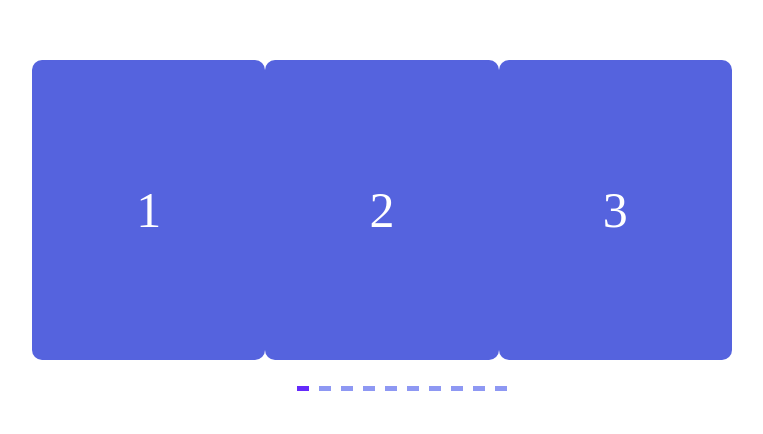
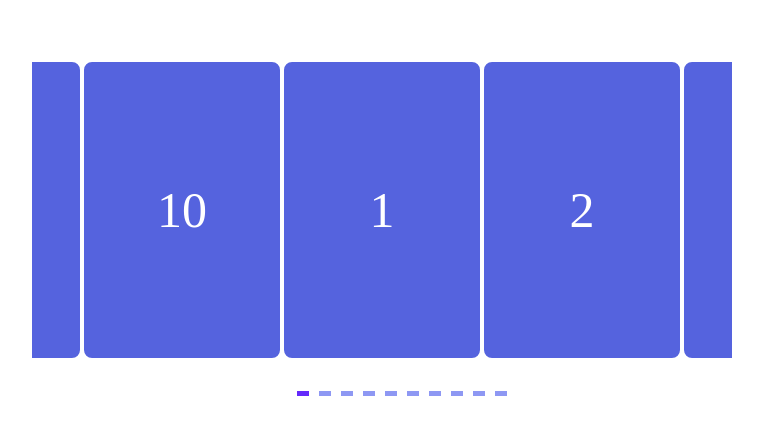
Before and after one commit to marzuq-adebayo-dev/Vue-Carousel, a Vue app: page / in a window 1280 px wide. Shown: the part 172-606 px from the top of the page, without its empty margins (258-1021 px from the left). Built offline with nearby package versions, Linux system fonts and the light colour scheme; the HTML template or start-up script is replaced by a standard one.

Commit message:
feat: enhancments

```diff
--- a/src/App.vue
+++ b/src/App.vue
@@ -1,6 +1,8 @@
 <template>
   <div id="app">
-    <carousel :settings="{ itemsToShow: 3 }">
+    <carousel
+      :settings="{ itemsToShow: 3.5, mode: 'center', wrapAround: true }"
+    >
       <template #slides>
         <slide v-for="n in 10" :key="n" :order="n">
           {{ n }}
@@ -14,7 +16,7 @@
   </div>
 </template>
 
-<script lang="ts">
+<script>
 import { defineComponent } from 'vue';
 
 import Carousel from './components/Carousel.vue';
@@ -50,5 +52,6 @@ body {
   background: #5563de;
   color: #ffffff;
   font-size: 50px;
+  border: 2px solid #ffffff;
 }
 </style>
--- a/src/components/Carousel.vue
+++ b/src/components/Carousel.vue
@@ -1,6 +1,11 @@
 <template>
-  <section ref="root" class="carousel" aria-label="Gallery" style="">
-    <div ref="track" class="carousel__track" @scroll="handleTrackScroll">
+  <section ref="root" class="carousel" aria-label="Gallery">
+    <div
+      ref="track"
+      class="carousel__track"
+      @scroll.prevent=""
+      :style="trackStyle"
+    >
       <ol ref="viewport" class="carousel__viewport">
         <slot name="slides" />
       </ol>
@@ -18,9 +23,8 @@ import {
   toRefs,
   reactive,
   provide,
+  computed,
 } from 'vue';
-
-import { debounce } from '../utils';
 
 export default defineComponent({
   name: 'Carousel',
@@ -36,14 +40,17 @@ export default defineComponent({
       type: Number,
     },
     // control infinite scrolling mode
-    infiniteScroll: {
+    wrapAround: {
       default: false,
       type: Boolean,
     },
     // control center mode
     mode: {
-      default: true,
-      type: Boolean,
+      default: 'center',
+      validator(value) {
+        // The value must match one of these strings
+        return ['start', 'end', 'center'].includes(value);
+      },
     },
     // sliding transition time in ms
     transition: {
@@ -64,6 +71,7 @@ export default defineComponent({
     const slides = ref([]);
     const slideWidth = ref(0);
     const currentSlide = ref(1);
+    const prevSlide = ref(1);
     const slidesCount = ref(1);
     const middleSlide = ref(1);
     const config = reactive({
@@ -81,6 +89,8 @@ export default defineComponent({
     provide('currentSlide', currentSlide);
 
     function slideTo(slideNumber) {
+      if (currentSlide.value === slideNumber) return;
+      prevSlide.value = currentSlide.value;
       currentSlide.value = slideNumber;
     }
 
@@ -89,22 +99,43 @@ export default defineComponent({
       slideWidth.value = rect.width / config.itemsToShow;
     });
 
-    watchEffect(() => {
-      const xScroll = (currentSlide.value - 1) * slideWidth.value;
-      track.value?.scroll(xScroll, 0);
+    const getSlidesBufferCount = computed(() => {
+      if (!config.wrapAround) return 0;
+
+      const current = currentSlide.value;
+      const middle = middleSlide.value;
+      const count = slidesCount.value;
+
+      if (current >= middle) {
+        return -1 * (current - middle + 1);
+      }
+      return count - (current + middle - 1);
     });
 
-    const handleTrackScroll = debounce((event) => {
-      const target = event.target;
-      const scroll = target.scrollLeft;
-      currentSlide.value = Math.round(scroll / slideWidth.value) + 1;
-    }, 300);
+    watchEffect(() => {
+      let slidesToScroll = currentSlide.value + getSlidesBufferCount.value - 1;
+
+      if (config.mode === 'center') {
+        slidesToScroll -= (config.itemsToShow - 1) / 2;
+      }
+      if (config.mode === 'end') {
+        slidesToScroll += (config.itemsToShow - 1) / 2 - 1;
+      }
+
+      const xScroll = slidesToScroll * slideWidth.value;
+
+      setTimeout(() => {
+        track.value?.scroll(xScroll, 0);
+      });
+    });
+
+    const trackStyle = computed(() => ({ overflowX: 'hidden' }));
 
     return {
       root,
       track,
       slideTo,
-      handleTrackScroll,
+      trackStyle,
     };
   },
 });
@@ -125,25 +156,12 @@ export default defineComponent({
   display: flex;
   padding: 0;
   position: relative;
-  margin: 0;
+  margin: 5px 0;
 }
 .carousel__track {
-  overflow-x: auto;
   scroll-snap-type: x mandatory;
 
   scroll-behavior: smooth;
   -webkit-overflow-scrolling: touch;
 }
-
-.carousel__track::-webkit-scrollbar {
-  width: 5px;
-  height: 5px;
-}
-.carousel__track::-webkit-scrollbar-thumb {
-  background: black;
-  border-radius: 5px;
-}
-.carousel__track::-webkit-scrollbar-track {
-  background: transparent;
-}
 </style>
--- a/src/components/Slide.vue
+++ b/src/components/Slide.vue
@@ -22,20 +22,15 @@ export default defineComponent({
     const currentSlide = inject('currentSlide', ref(1));
     const middleSlide = inject('middleSlide', ref(1));
 
-    watch(
-      currentSlide,
-      () => {
-        if (!config.infiniteScroll.value) return;
-
-        setTimeout(updateSlideOrder, 500);
-      },
-      { immediate: true }
-    );
+    if (config.wrapAround.value) {
+      watch(currentSlide, updateSlideOrder, { immediate: true });
+    }
 
     const slideStyle = computed(() => {
       const items = config.itemsToShow.value;
+      const mode = config.mode.value;
       const width = `${(1 / items) * 100}%`;
-      return { width, order: slideOrder.value };
+      return { width, order: slideOrder.value, scrollSnapAlign: mode };
     });
 
     function updateSlideOrder() {
@@ -71,8 +66,7 @@ export default defineComponent({
 
 <style>
 .carousel__slide {
-  scroll-snap-align: start;
-  scroll-snap-stop: always;
+  scroll-snap-stop: auto;
   flex-shrink: 0;
   margin: 0;
   position: relative;
```
